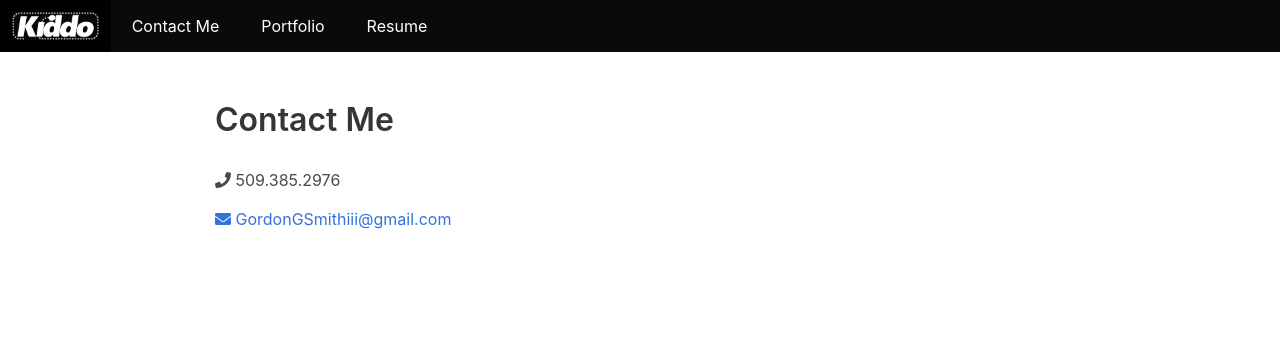
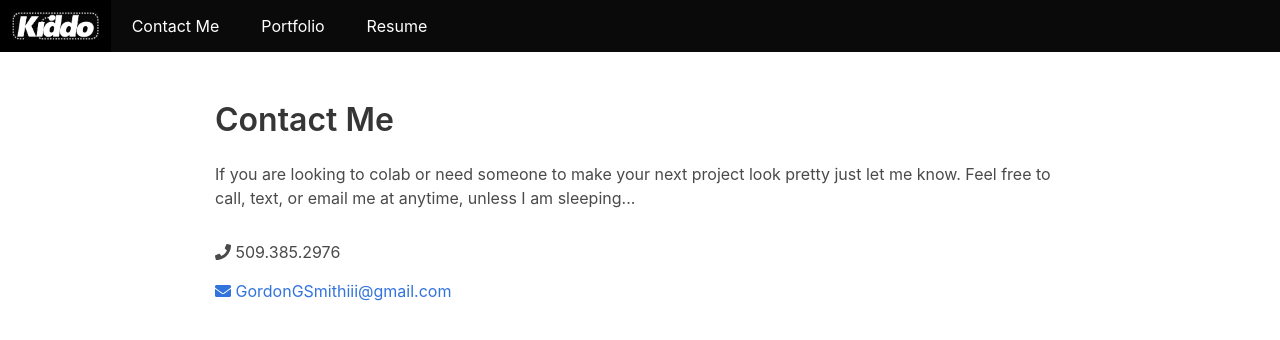
Before and after one commit to Gordon325/gsthree.com, a Jekyll site: the page built from contact-me.markdown, in a window 1280 px wide. Shown: the top 340 px of the page. Built offline with Jekyll 4.4.1, drawn with Linux system fonts in a browser that asks for light colours; nearby versions of some CDN libraries.

Commit message:
had to incline style...sorry

```diff
--- a/contact-me.markdown
+++ b/contact-me.markdown
@@ -7,16 +7,16 @@
 phone: 509.385.2976
 ---
 
-<div class="contactHeader">
+<div class="contactHeader" style="margin-bottm: 35px;">
 
 
 <h1 class="title is-3">Contact Me</h1>
 
+<p>If you are looking to colab or need someone to make your next project look pretty just let me know. Feel free to call, text, or email me at anytime, unless I am sleeping...</p>
 
 </div>
 
-<div class="contactInfo">
-
+<div class="contactInfo" style="margin-bottm: 15px;">
 
 
 <p><i class="fa fa-phone" aria-hidden="true"></i> {{ page.phone }}</p>
@@ -26,7 +26,7 @@
 
 
 
-<div class="contactInfo">
+<div class="contactInfo" style="margin-bottm: 15px;">
 
 <a href="mailto:{{page.email}}"><p><i class="fa fa-envelope" aria-hidden="true"></i> {{ page.email }}</p></a>
 
```
